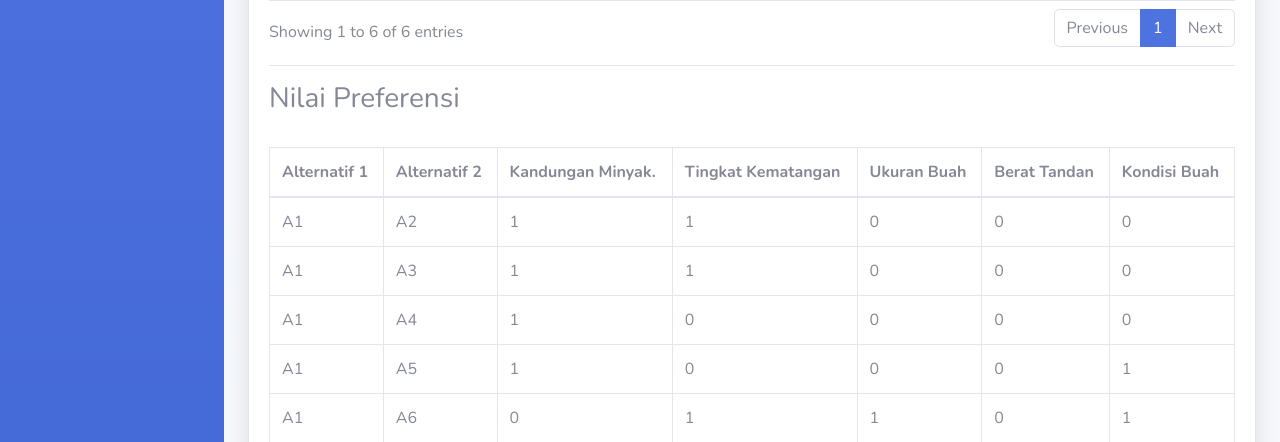
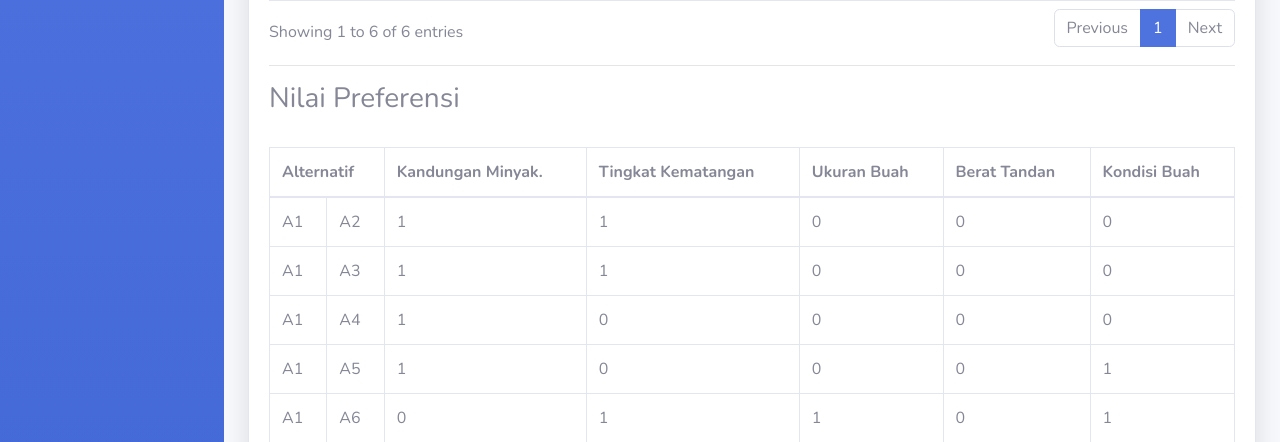
Before and after one commit to lutfifahri/spk-promethee, a PHP site: page /page/perhitungan.php in a window 1280 px wide. Shown: the part 616-1058 px from the top of the page. Run offline with PHP 8.4, Linux system fonts and the light colour scheme; a user stored in the database is signed in; data comes from the database, SQL or seed files in the repository.

Commit message:
fix bug table

```diff
--- a/page/perhitungan.php
+++ b/page/perhitungan.php
@@ -203,8 +203,7 @@ if (!$_SESSION['id']) {
                                         echo '<table class="table table-bordered" id="dataTable" width="100%" cellspacing="0">';
                                         echo '<thead>';
                                         echo '<tr>';
-                                        echo '<th scope="col">Alternatif 1</th>';
-                                        echo '<th scope="col">Alternatif 2</th>';
+                                        echo '<th scope="col" colspan="2">Alternatif</th>';
                                         foreach ($kriteria as $k) {
                                             echo '<th scope="col">' . $k['nama'] . '</th>';
                                         }
```
